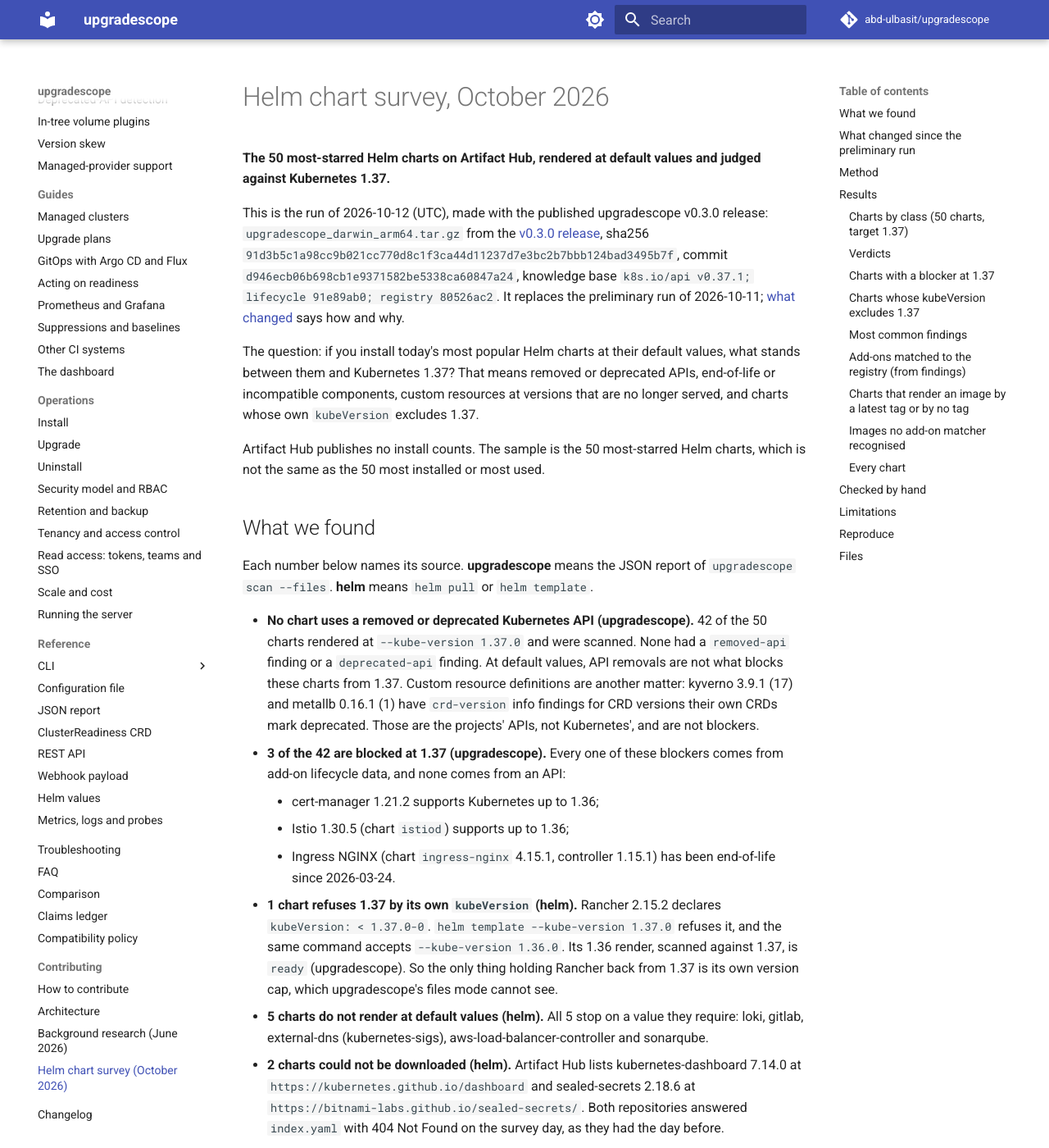
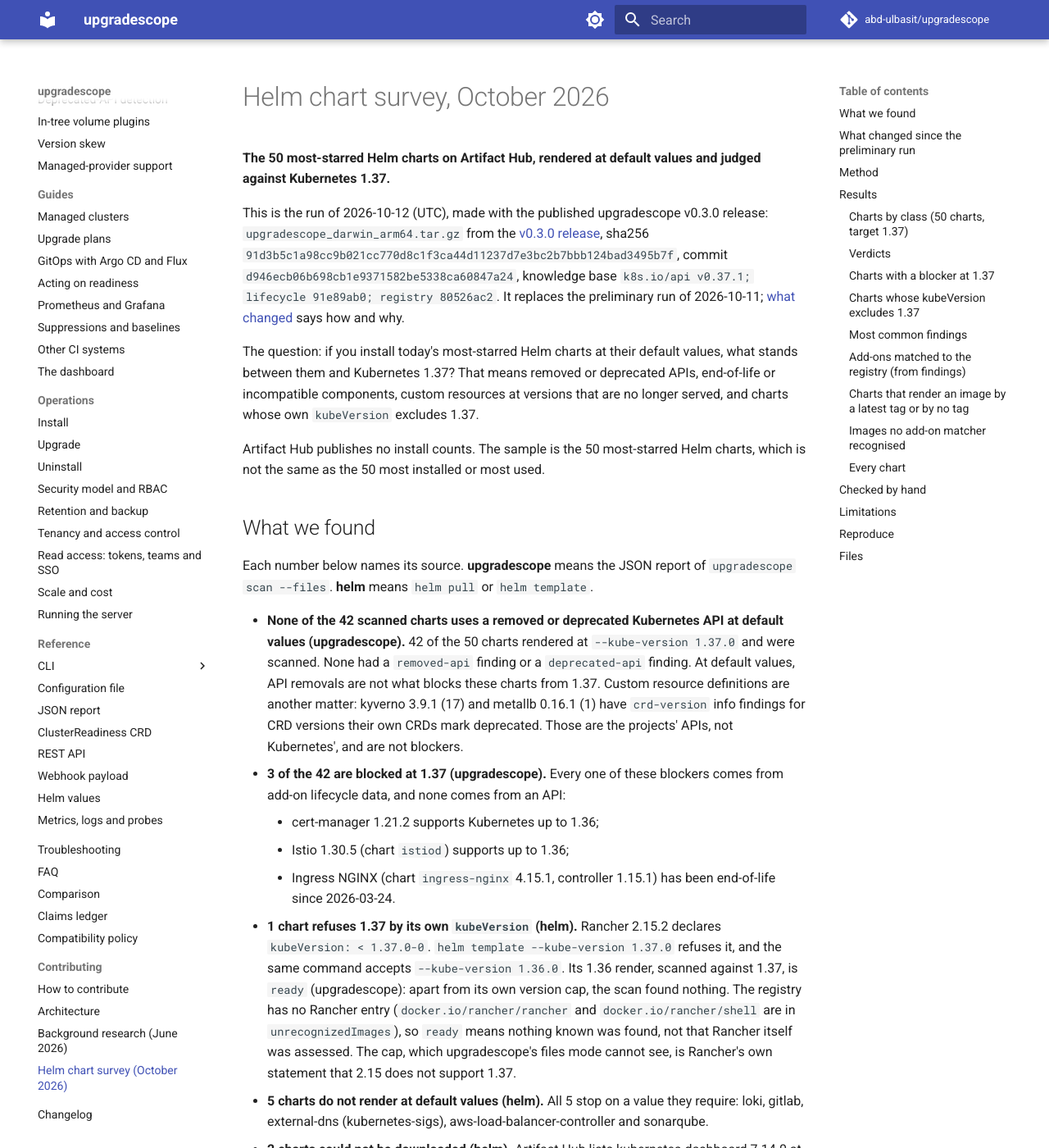
Before and after one commit to abd-ulbasit/upgradescope, an MkDocs documentation site: the page built from docs/research/helm-chart-survey-2026-10/README.md, in a window 1280 px wide and 1400 px high. Shown: the whole window at 82% size. Built offline with MkDocs 1.6.1 and Material for MkDocs 9.7.7, drawn with Linux system fonts in a browser that asks for light colours; comment, search, counter and statistics services are not loaded; some of the changed text lies outside the part shown.

Commit message:
docs(research): chart survey's API lead names the 42 scanned charts; Rancher's ready is not an assessment
The lead said no chart uses a removed or deprecated API, but only 42 of
the 50 were scanned. It now says none of the 42 scanned charts does, at
default values.

The Rancher bullet said only its version cap holds it back from 1.37.
The registry has no Rancher entry and both Rancher images are
unrecognised, so ready means nothing known was found. Say that, and call
the cap Rancher's own statement that 2.15 does not support 1.37.

Also: "most-starred" for "most popular", and the five re-read registry
entries changed comments and citations (kube-state-metrics gained a
citation URL), not only comments.

Co-Authored-By: Claude Fable 5 <noreply@anthropic.com>

```diff
--- a/docs/research/helm-chart-survey-2026-10/README.md
+++ b/docs/research/helm-chart-survey-2026-10/README.md
@@ -12,7 +12,7 @@ commit `d946ecb06b698cb1e9371582be5338ca60847a24`, knowledge base
 preliminary run of 2026-10-11; [what changed](#what-changed-since-the-preliminary-run)
 says how and why.
 
-The question: if you install today's most popular Helm charts at their
+The question: if you install today's most-starred Helm charts at their
 default values, what stands between them and Kubernetes 1.37? That means
 removed or deprecated APIs, end-of-life or incompatible components, custom
 resources at versions that are no longer served, and charts whose own
@@ -27,14 +27,15 @@ Each number below names its source. **upgradescope** means the JSON report
 of `upgradescope scan --files`. **helm** means `helm pull` or
 `helm template`.
 
-- **No chart uses a removed or deprecated Kubernetes API (upgradescope).**
-  42 of the 50 charts rendered at `--kube-version 1.37.0` and were scanned.
-  None had a `removed-api` finding or a `deprecated-api` finding. At default
-  values, API removals are not what blocks these charts from 1.37. Custom
-  resource definitions are another matter: kyverno 3.9.1 (17) and metallb
-  0.16.1 (1) have `crd-version` info findings for CRD versions their own
-  CRDs mark deprecated. Those are the projects' APIs, not Kubernetes', and
-  are not blockers.
+- **None of the 42 scanned charts uses a removed or deprecated Kubernetes
+  API at default values (upgradescope).** 42 of the 50 charts rendered at
+  `--kube-version 1.37.0` and were scanned. None had a `removed-api` finding
+  or a `deprecated-api` finding. At default values, API removals are not
+  what blocks these charts from 1.37. Custom resource definitions are
+  another matter: kyverno 3.9.1 (17) and metallb 0.16.1 (1) have
+  `crd-version` info findings for CRD versions their own CRDs mark
+  deprecated. Those are the projects' APIs, not Kubernetes', and are not
+  blockers.
 - **3 of the 42 are blocked at 1.37 (upgradescope).** Every one of these
   blockers comes from add-on lifecycle data, and none comes from an API:
     - cert-manager 1.21.2 supports Kubernetes up to 1.36;
@@ -44,9 +45,12 @@ of `upgradescope scan --files`. **helm** means `helm pull` or
 - **1 chart refuses 1.37 by its own `kubeVersion` (helm).** Rancher 2.15.2
   declares `kubeVersion: < 1.37.0-0`. `helm template --kube-version 1.37.0`
   refuses it, and the same command accepts `--kube-version 1.36.0`. Its 1.36
-  render, scanned against 1.37, is `ready` (upgradescope). So the only thing
-  holding Rancher back from 1.37 is its own version cap, which upgradescope's
-  files mode cannot see.
+  render, scanned against 1.37, is `ready` (upgradescope): apart from its
+  own version cap, the scan found nothing. The registry has no Rancher entry
+  (`docker.io/rancher/rancher` and `docker.io/rancher/shell` are in
+  `unrecognizedImages`), so `ready` means nothing known was found, not that
+  Rancher itself was assessed. The cap, which upgradescope's files mode
+  cannot see, is Rancher's own statement that 2.15 does not support 1.37.
 - **5 charts do not render at default values (helm).** All 5 stop on a
   value they require: loki, gitlab, external-dns (kubernetes-sigs),
   aws-load-balancer-controller and sonarqube.
@@ -132,7 +136,8 @@ nothing, for reasons the data shows:
   cycles. Both give 1.32 to 1.36 for 1.30, so the finding is the same.
 
 The registry also re-read argo-cd, traefik, kube-state-metrics, ingress-nginx
-and fluent-bit and changed only their comments; their results are the same.
+and fluent-bit and changed only their comments and citations; their results
+are the same.
 
 ## Method
 
```
